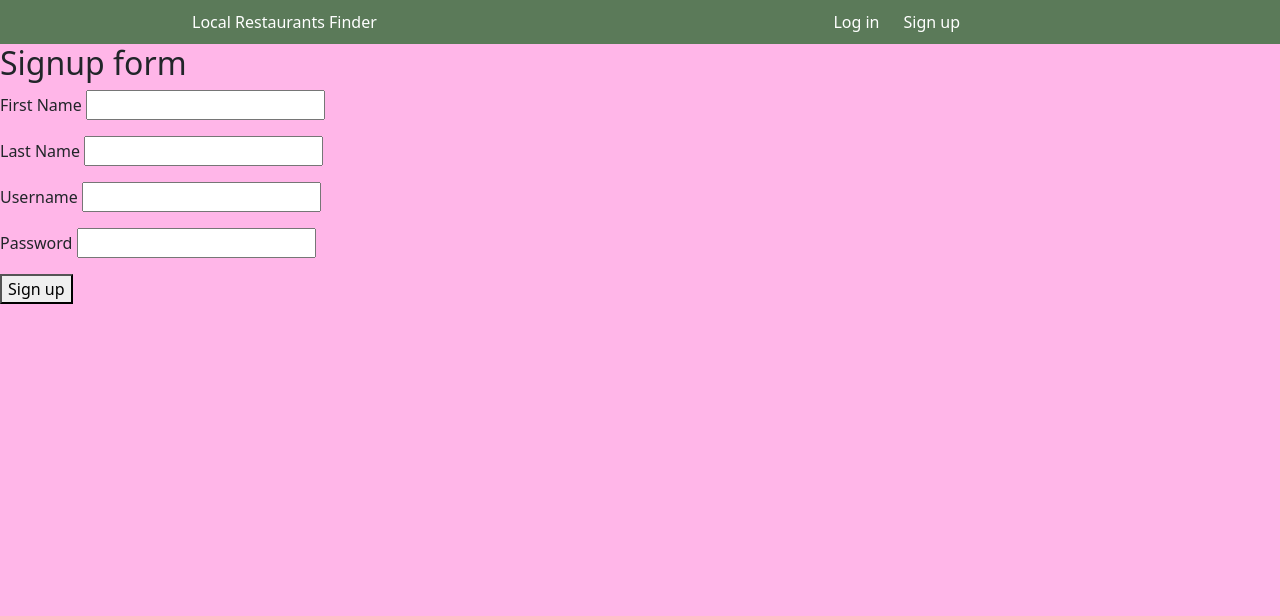
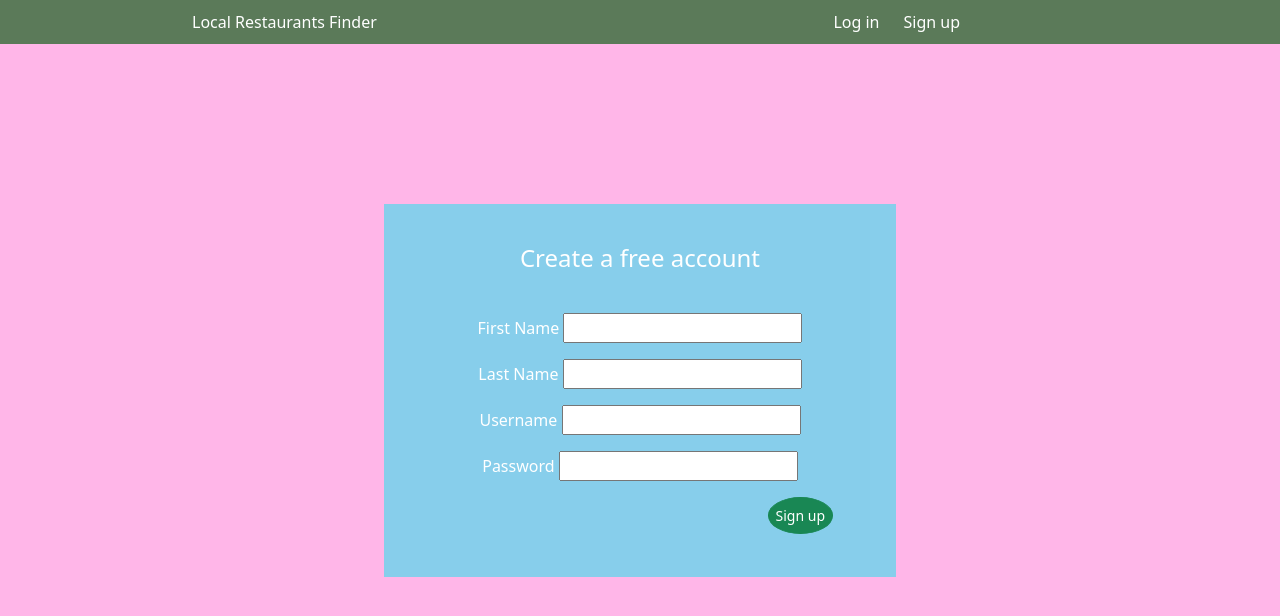
Before and after one commit to nniroula/Food_Service_Finder, a Flask app: page /signup in a window 1280 px wide. Shown: the top 616 px of the page. Run offline with Flask 2, Linux system fonts and the light colour scheme; some libraries are stand-ins or nearby versions.

Commit message:
add style to signup form

```diff
--- a/static/css/styles.css
+++ b/static/css/styles.css
@@ -37,9 +37,11 @@ h3{
     font-family:Arial, Helvetica, sans-serif;
 }
 .navbar-items{
+    /* position:fixed; */
+    position: sticky;
     background-color: rgba(2, 90, 11, 0.648);
     top: 0;
-    z-index: 999
+    z-index: 999;
 }
 img {
     display: inline-block;
@@ -72,3 +74,35 @@ img {
 }
 
   /* above all works good */
+
+
+  /* Sign up form */
+  .sign-up-form{
+    text-align: center;
+    color:white;
+     padding-bottom: 10vh;
+    background-color:skyblue;
+    margin-top: 20vh;
+    margin-bottom: 20vh;
+    margin-left: 30vw;
+    margin-right: 30vw;
+  }
+  #sign-up-title{
+    padding-top: 2.5rem;
+    padding-bottom: 2rem;
+  }
+  #signupform{
+    margin-top: 0.5em;
+  }
+.sign-up-error{
+    color: red;
+    padding-bottom: 2em;
+    padding-top: -1.5em;
+}
+#sign-up-button{
+    float: right;
+    margin-right: 4.5em;
+    border-radius: 50%;
+    padding:7px;
+    /* border-radius: 40%; */
+}
--- a/templates/users/signup_form.html
+++ b/templates/users/signup_form.html
@@ -3,13 +3,14 @@
 
 {% block content %}
 
-    <h2>Signup form</h2>
+    <div class="sign-up-form">
+        <h4 id="sign-up-title">Create a free account</h4>
 
         {% for msg in get_flashed_messages() %}
-        <p>{{msg}}</p>
+            <p class="sign-up-error">{{msg}}</p>
         {% endfor %}
 
-    <form method="POST">
+        <form id="signupform" method="POST">
             {{ form.hidden_tag() }}
             {% for field in form if field.widget.input_type != 'hidden' %}
                 <p>
@@ -17,7 +18,8 @@
                     {{ field }}
                 </p>
             {% endfor %}
-        <button>Sign up</button>
+            <button id="sign-up-button" class="btn btn-sm {{'btn-success'}}"> Sign up</button>
         </form>
+    </div>
 
 {% endblock %}
```
Lines whose indentation alone changed are shown as unchanged.
